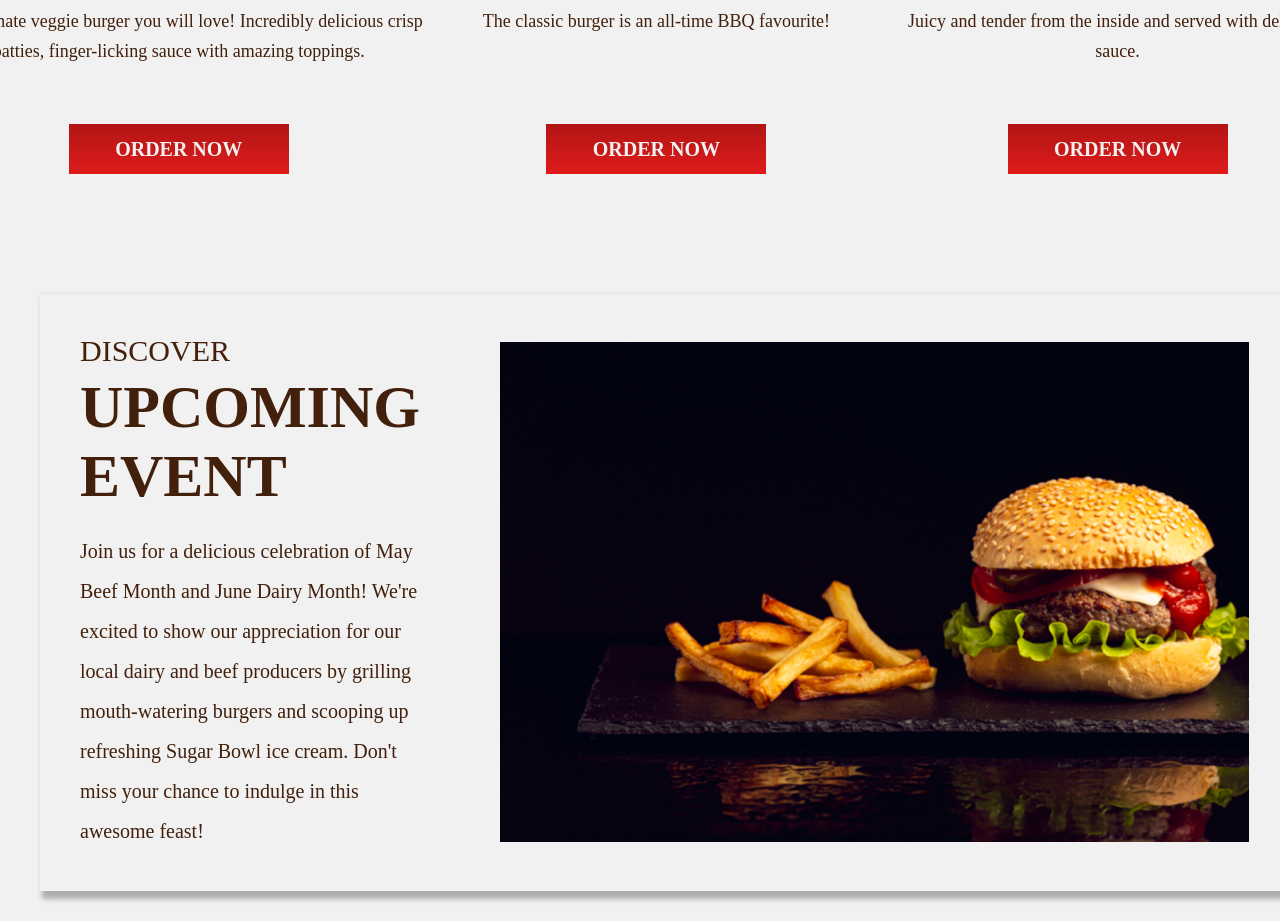
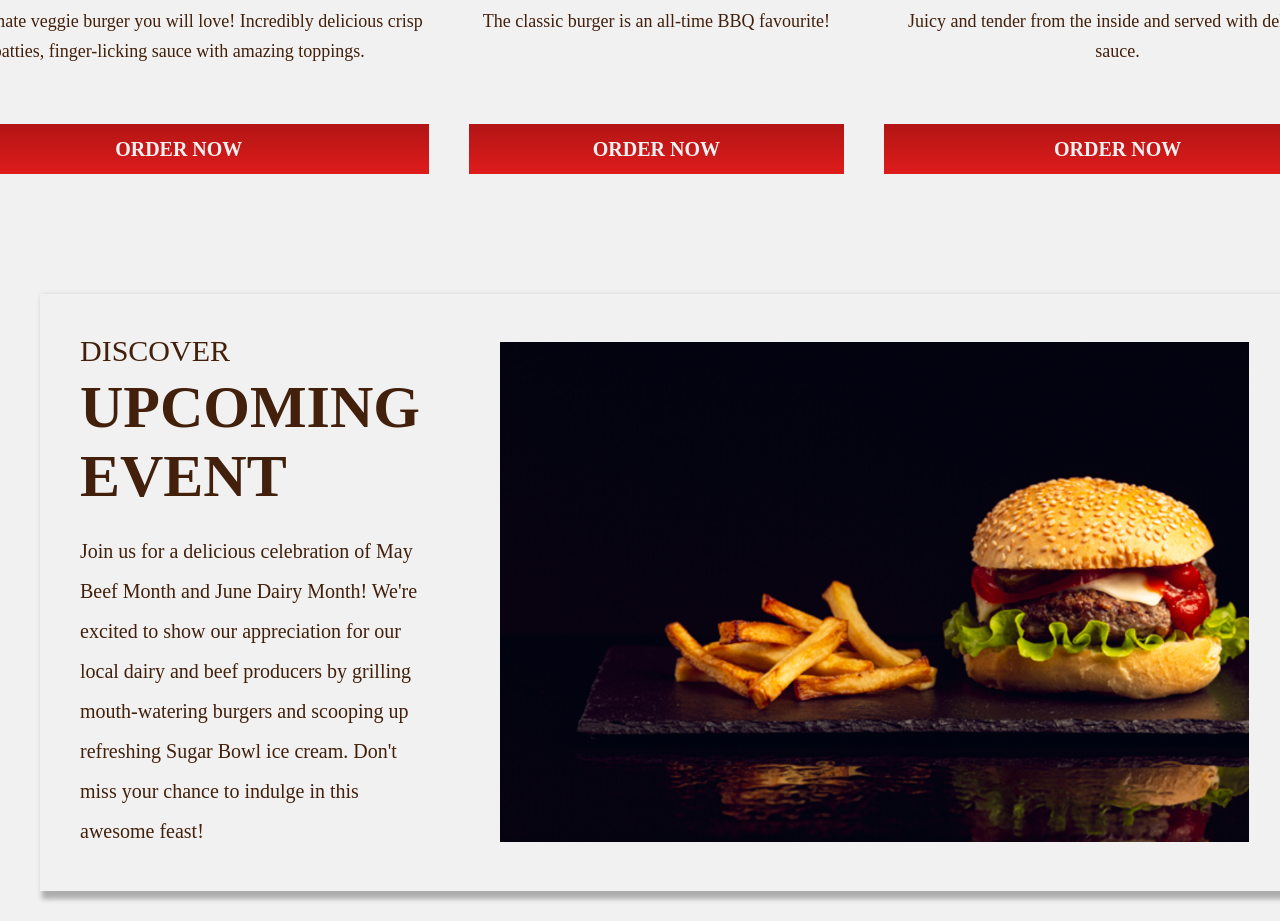
Before and after one commit to totennowy/burger-house, a React (Vite) app: page / in a window 1280 px wide. Shown: the part 2160-3081 px from the top of the page. Built offline with nearby package versions, Linux system fonts and the light colour scheme; the HTML template or start-up script is replaced by a standard one; a web font is replaced by a local one.

Commit message:
Changed button in SingleBurger component

```diff
--- a/src/components/sections/menu-section/components/single-burger/SingleBurger.tsx
+++ b/src/components/sections/menu-section/components/single-burger/SingleBurger.tsx
@@ -1,6 +1,7 @@
 import React, { FC } from 'react';
 import styles from './styles/singleBurger.module.scss';
 import { ModelSingleBurger } from './types/modelSingleBurger';
+import ButtonRed from '../../../../commons/button-red/ButtonRed';
 
 const SingleBurger: FC<ModelSingleBurger> = ({ name, description, image }) => {
   return (
@@ -8,9 +9,7 @@ const SingleBurger: FC<ModelSingleBurger> = ({ name, description, image }) => {
       <img src={image} alt={name} className={styles.burger_img} />
       <p className={styles.burger_name}>{name}</p>
       <p className={styles.burger_description}>{description}</p>
-      <button className={styles.burger_button}>
-        <span>ORDER NOW</span>
-      </button>
+      <ButtonRed text="ORDER NOW" type="button" />
     </div>
   );
 };
--- a/src/components/sections/menu-section/components/single-burger/styles/singleBurger.module.scss
+++ b/src/components/sections/menu-section/components/single-burger/styles/singleBurger.module.scss
@@ -38,104 +38,4 @@
     line-height: 30px;
     height: 120px;
   }
-
-  .burger_button {
-    background: $red;
-    background: linear-gradient(0deg, $red 0%, darken($red, 10%) 100%);
-    width: 220px;
-    height: 56px;
-    line-height: 56px;
-    padding: 0;
-    border: none;
-    cursor: pointer;
-    position: relative;
-    overflow: hidden;
-    display: flex;
-    align-items: center;
-    justify-content: center;
-    transition: background 0.5s ease;
-
-    span {
-      position: relative;
-      display: block;
-      width: 100%;
-      height: 100%;
-      color: $white;
-      font-size: 20px;
-      font-weight: 900;
-      transition: color 0.5s ease;
-      display: flex;
-      align-items: center;
-      justify-content: center;
-    }
-
-    &:before,
-    &:after {
-      position: absolute;
-      content: '';
-      background: $red;
-      transition: all 0.5s ease;
-    }
-
-    &:before {
-      right: 0;
-      top: 0;
-      height: 0%;
-      width: 2px;
-    }
-
-    &:after {
-      right: 0;
-      top: 0;
-      width: 0%;
-      height: 2px;
-    }
-
-    &:hover {
-      background: transparent;
-      box-shadow: none;
-    }
-
-    &:hover:before {
-      height: 100%;
-    }
-
-    &:hover:after {
-      width: 100%;
-    }
-
-    span:before,
-    span:after {
-      position: absolute;
-      content: '';
-      background: $red;
-      transition: all 0.5s ease;
-    }
-
-    span:before {
-      left: 0;
-      bottom: 0;
-      width: 2px;
-      height: 0%;
-    }
-
-    span:after {
-      left: 0;
-      bottom: 0;
-      width: 0%;
-      height: 2px;
-    }
-
-    span:hover:before {
-      height: 100%;
-    }
-
-    span:hover:after {
-      width: 100%;
-    }
-
-    &:hover span {
-      color: $red;
-    }
-  }
 }
```
